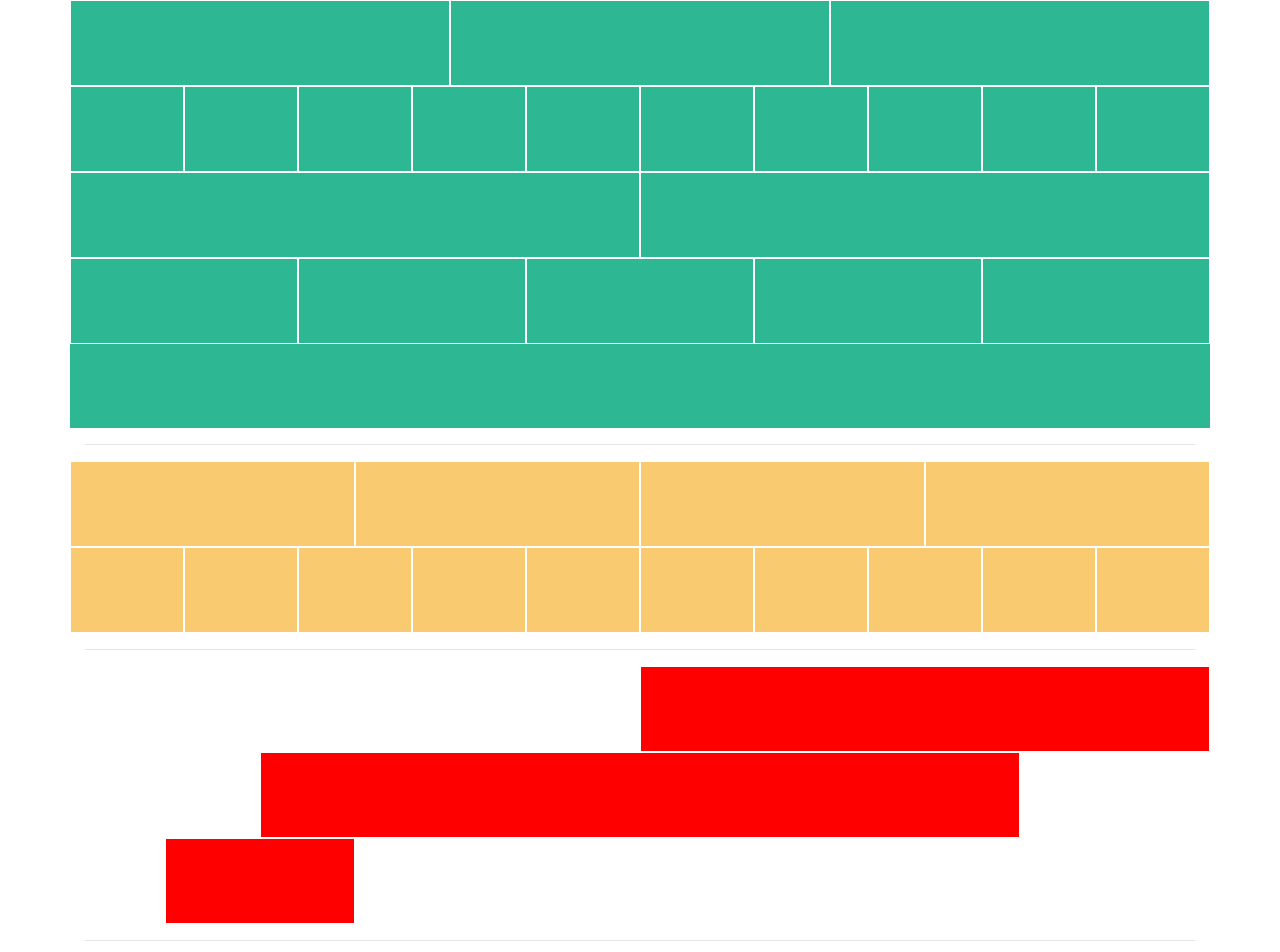
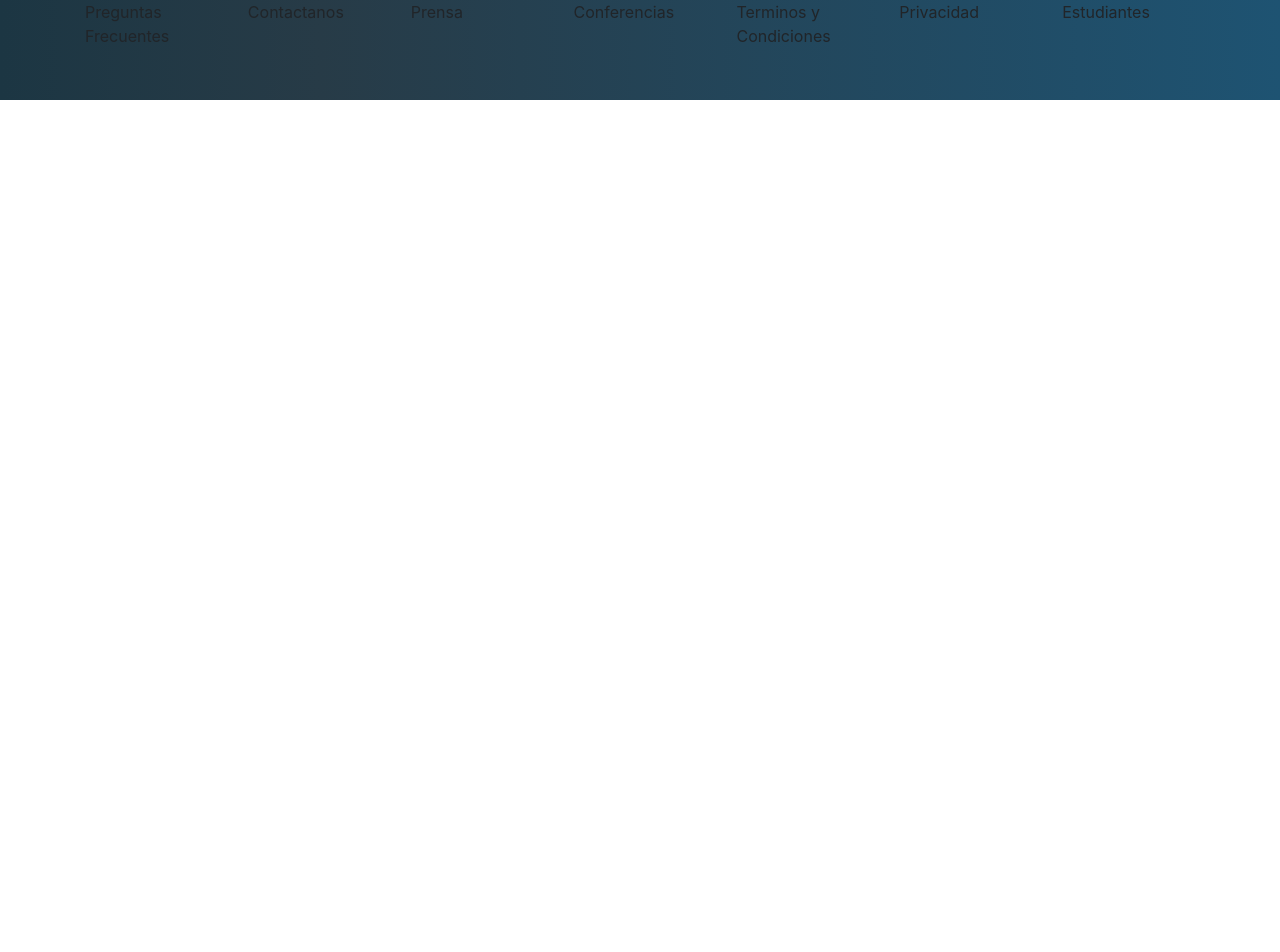
Before and after one commit to Felixmp7/React-Bootstrap, a React (Create React App) app: page / in a window 1280 px wide. Shown: the top 952 px of the page. After the commit the page ends 800 px from the top, so only its background shows below. Built offline with nearby package versions, Linux system fonts and the light colour scheme.

Commit message:
Creando Footer

```diff
--- a/src/App.js
+++ b/src/App.js
@@ -1,19 +1,11 @@
-import React from 'react';
-import Grid1 from './components/Grid1'
-import Container from 'react-bootstrap/Container'
-import Grid2 from './components/Grid2'
-import Grid3 from './components/Grid3'
+import React, {Fragment} from 'react';
+import Footer from './components/Footer'
 
 function App() {
   return (
-    <Container>
-        <Grid1 />
-        <hr/>
-        <Grid2 />
-        <hr/>
-        <Grid3 />
-        <hr/>
-    </Container>
+    <Fragment>
+      <Footer />
+    </Fragment>
   );
 }
 
--- /dev/null
+++ b/src/components/Footer.js
@@ -0,0 +1,25 @@
+import React from 'react'
+import Container from 'react-bootstrap/Container'
+import Row from 'react-bootstrap/Row'
+import Col from 'react-bootstrap/Col'
+import './styles/Footer.css'
+
+const Footer = () => {
+  return (
+    <div className="Container">
+      <Container>
+        <Row>
+          <Col>Preguntas Frecuentes</Col>
+          <Col>Contactanos</Col>
+          <Col>Prensa</Col>
+          <Col>Conferencias</Col>
+          <Col>Terminos y Condiciones</Col>
+          <Col>Privacidad</Col>
+          <Col>Estudiantes</Col>
+        </Row>
+      </Container>
+    </div>
+  );
+}
+
+export default Footer
--- a/src/components/Grid1.js
+++ /dev/null
@@ -1,41 +0,0 @@
-import React, {Fragment} from 'react'
-import Row from 'react-bootstrap/Row'
-import Col from 'react-bootstrap/Col'
-
-const Grid1 = () => {
-  return (
-    <Fragment>
-      <Row style={{background: '#2DB793', color: '#2DB793'}}>
-        <Col style={{padding: 30, border: '1px solid white'}}>.</Col>
-        <Col style={{padding: 30, border: '1px solid white'}}>.</Col>
-        <Col style={{padding: 30, border: '1px solid white'}}>.</Col>
-      </Row>
-      <Row style={{background: '#2DB793', color: '#2DB793'}}>
-        <Col style={{padding: 30, border: '1px solid white'}}>.</Col>
-        <Col style={{padding: 30, border: '1px solid white'}}>.</Col>
-        <Col style={{padding: 30, border: '1px solid white'}}>.</Col>
-        <Col style={{padding: 30, border: '1px solid white'}}>.</Col>
-        <Col style={{padding: 30, border: '1px solid white'}}>.</Col>
-        <Col style={{padding: 30, border: '1px solid white'}}>.</Col>
-        <Col style={{padding: 30, border: '1px solid white'}}>.</Col>
-        <Col style={{padding: 30, border: '1px solid white'}}>.</Col>
-        <Col style={{padding: 30, border: '1px solid white'}}>.</Col>
-        <Col style={{padding: 30, border: '1px solid white'}}>.</Col>
-      </Row>
-      <Row style={{background: '#2DB793', color: '#2DB793'}}>
-        <Col style={{padding: 30, border: '1px solid white'}}>.</Col>
-        <Col style={{padding: 30, border: '1px solid white'}}>.</Col>
-      </Row>
-      <Row style={{background: '#2DB793', color: '#2DB793'}}>
-        <Col style={{padding: 30, border: '1px solid white'}}>.</Col>
-        <Col style={{padding: 30, border: '1px solid white'}}>.</Col>
-        <Col style={{padding: 30, border: '1px solid white'}}>.</Col>
-        <Col style={{padding: 30, border: '1px solid white'}}>.</Col>
-        <Col style={{padding: 30, border: '1px solid white'}}>.</Col>
-      </Row>
-      <Row style={{background: '#2DB793', color: '#2DB793', padding:30}}>.</Row>
-    </Fragment>
-  );
-}
-
-export default Grid1
--- a/src/components/Grid2.js
+++ /dev/null
@@ -1,30 +0,0 @@
-import React, {Fragment} from 'react'
-import Row from 'react-bootstrap/Row'
-import Col from 'react-bootstrap/Col'
-
-const Grid2 = () => {
-  return (
-    <Fragment>
-      <Row style={{background: '#FACA71', color: '#FACA71'}}>
-        <Col xs={6} md style={{padding: 30, border: '1px solid white'}}>.</Col>
-        <Col xs={6} md style={{padding: 30, border: '1px solid white'}}>.</Col>
-        <Col xs={6} md style={{padding: 30, border: '1px solid white'}}>.</Col>
-        <Col xs={6} md style={{padding: 30, border: '1px solid white'}}>.</Col>
-      </Row>
-      <Row style={{background: '#FACA71', color: '#FACA71'}}>
-        <Col sm={12} md={6} lg style={{padding: 30, border: '1px solid white'}}>.</Col>
-        <Col sm={12} md={6} lg style={{padding: 30, border: '1px solid white'}}>.</Col>
-        <Col sm={12} md={6} lg style={{padding: 30, border: '1px solid white'}}>.</Col>
-        <Col sm={12} md={6} lg style={{padding: 30, border: '1px solid white'}}>.</Col>
-        <Col sm={12} md={6} lg style={{padding: 30, border: '1px solid white'}}>.</Col>
-        <Col sm={12} md={6} lg style={{padding: 30, border: '1px solid white'}}>.</Col>
-        <Col sm={12} md={6} lg style={{padding: 30, border: '1px solid white'}}>.</Col>
-        <Col sm={12} md={6} lg style={{padding: 30, border: '1px solid white'}}>.</Col>
-        <Col sm={12} md={6} lg style={{padding: 30, border: '1px solid white'}}>.</Col>
-        <Col sm={12} md={6} lg style={{padding: 30, border: '1px solid white'}}>.</Col>
-      </Row>
-    </Fragment>
-  );
-}
-
-export default Grid2
--- a/src/components/Grid3.js
+++ /dev/null
@@ -1,54 +0,0 @@
-import React, {Fragment} from 'react'
-import Row from 'react-bootstrap/Row'
-import Col from 'react-bootstrap/Col'
-
-const Grid3 = () => {
-  return (
-    <Fragment>
-      <Row>
-        <Col
-          style={{
-            background: 'red',
-            padding: 30,
-            color: 'red',
-            border: '1px solid white'
-          }}
-          lg={{span:6,offset:6}}
-          xs
-          >
-            .
-          </Col>
-      </Row>
-      <Row>
-        <Col
-          style={{
-            background: 'red',
-            padding: 30,
-            color: 'red',
-            border: '1px solid white'
-          }}
-          lg={{span:8,offset:2}}
-          xs={8}
-          >
-            .
-          </Col>
-      </Row>
-      <Row>
-        <Col
-          style={{
-            background: 'red',
-            padding: 30,
-            color: 'red',
-            border: '1px solid white'
-          }}
-          lg={{span:2, offset:1}}
-          xs={{span:2, offset:10}}
-          >
-            .
-          </Col>
-      </Row>
-    </Fragment>
-  );
-}
-
-export default Grid3
--- /dev/null
+++ b/src/components/styles/Footer.css
@@ -0,0 +1,4 @@
+.Container{
+  background: linear-gradient(90deg, #1c3643 0, #273b47 25%, #1e5372);
+  height: 100px;
+}
```
